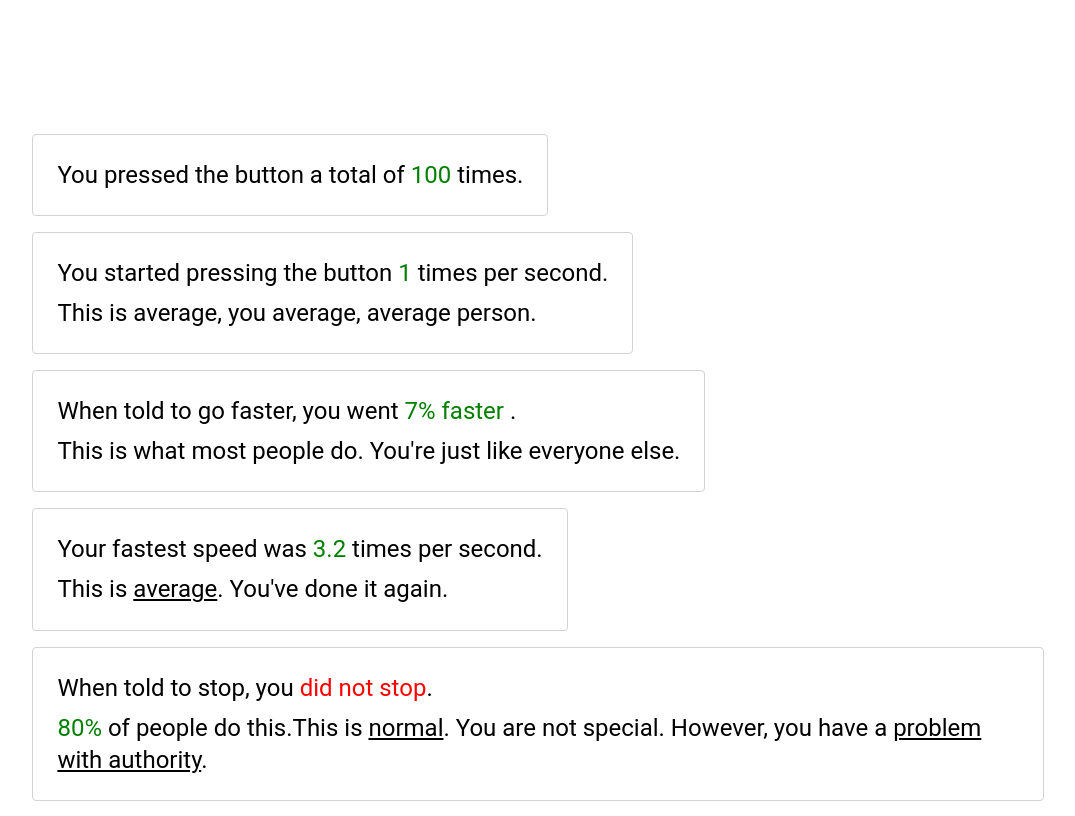
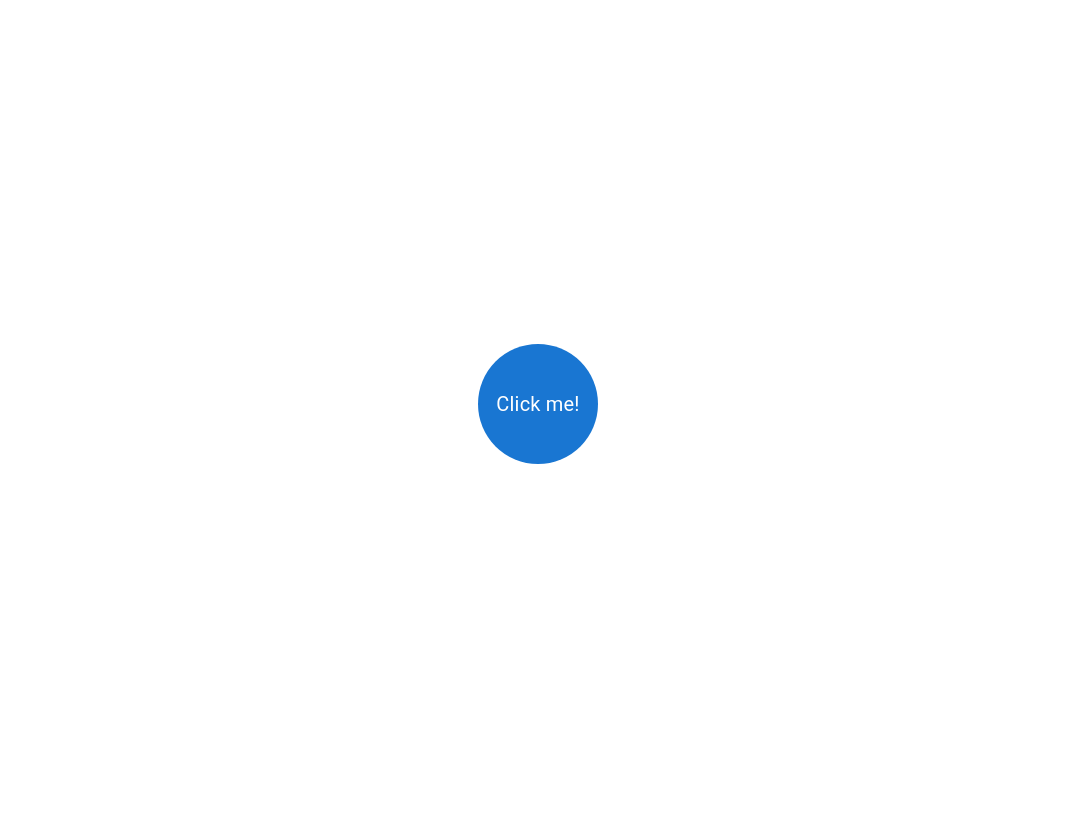
Before and after one commit to faster-dev/faster, a React (Vite) app: page / in a window 1280 px wide. Shown: the whole page, without its empty margins (102-1177 px from the left). Built offline with nearby package versions, Linux system fonts and the light colour scheme.

Commit message:
feat: disable remaining stats for now

```diff
--- a/src/App.tsx
+++ b/src/App.tsx
@@ -22,7 +22,7 @@ const timeoutTicksPerPhase = (phase: number) => {
 const App = () => {
   const { t1 } = useTime();
   const [timeoutTicks, setTimeoutTicks] = useState(0);
-  const [showStats, setShowStats] = useState(true);
+  const [showStats, setShowStats] = useState(false);
   const [statsData, setStatsData] = useState<AnalyseSessionResponse | undefined>();
   const { isMobile } = useIsMobile();
   const [sessionId, setSessionId] = useState<string | null>(null);
```
Also changed, not shown: 1 other file (tests, documents, lock files or other folders).
